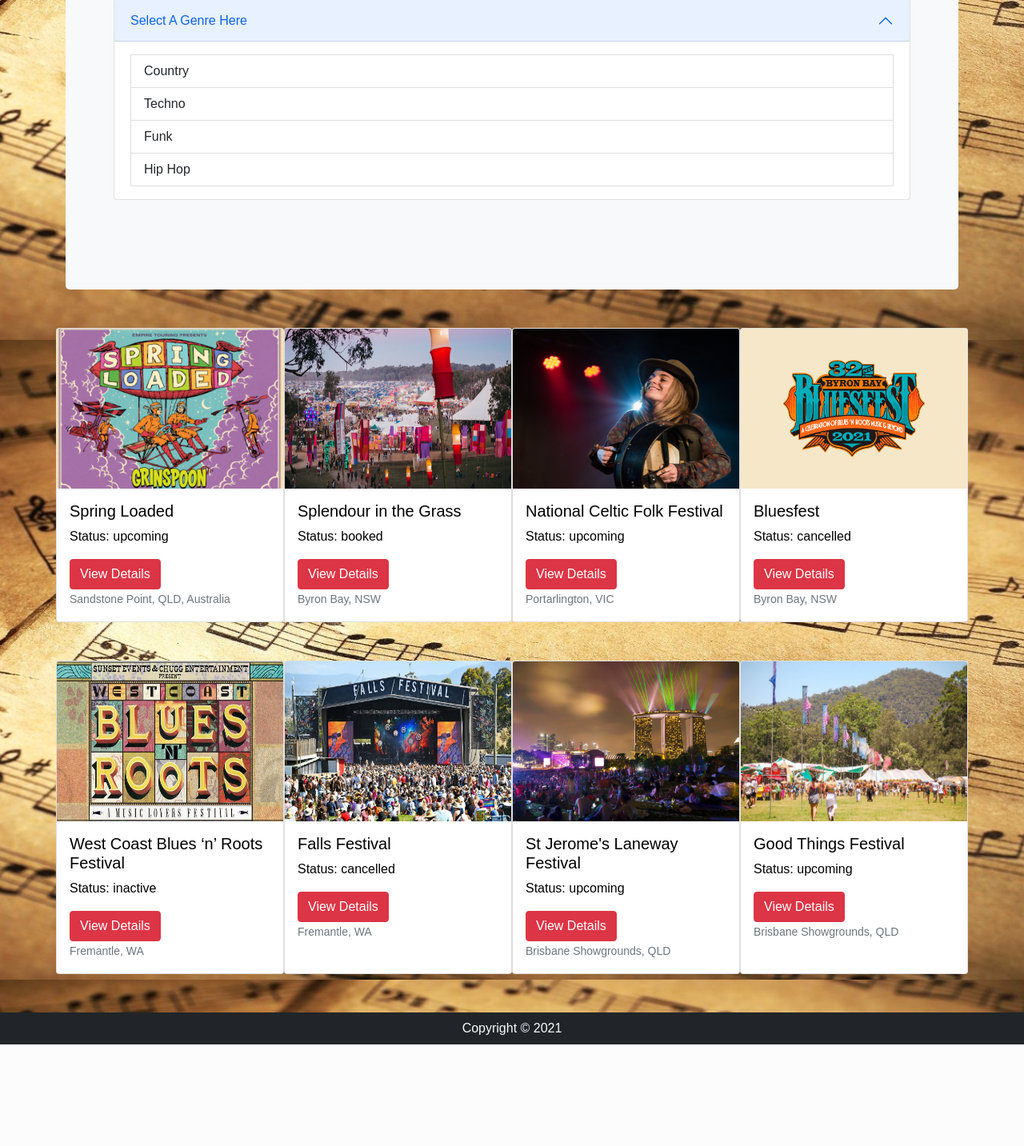
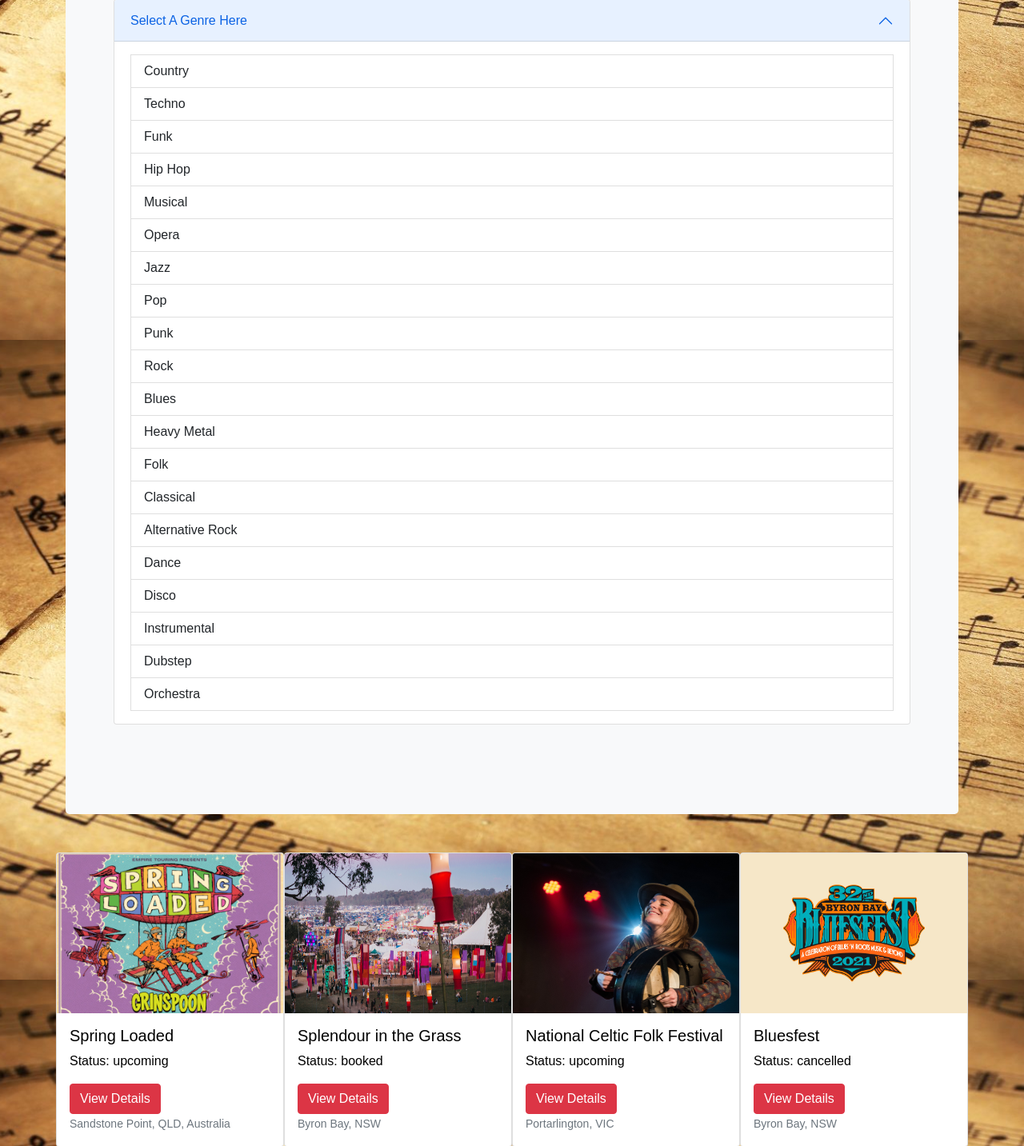
Before and after one commit to JP-QUT-IT/HarmonE-Music, a Flask app: page / in a window 1280 px wide, after a click on "Select A Genre Here". Shown: the part 375-1808 px from the top of the page at 80% size. Before the commit the page ends 1681 px from the top, so only its background shows below. Run offline with Flask 2, Linux system fonts and the light colour scheme; data comes from the database, SQL or seed files in the repository; some libraries are stand-ins or nearby versions.

Commit message:
created event genres into buttons

```diff
--- a/music/templates/index.html
+++ b/music/templates/index.html
@@ -39,8 +39,38 @@
                 <button type="submit" name="genre_filter" value="Hip Hop"
                   class="list-group-item list-group-item-action">Hip
                   Hop</button>
-
-
+                <button type="submit" name="genre_filter" value="Musical"
+                  class="list-group-item list-group-item-action">Musical</button>
+                <button type="submit" name="genre_filter" value="Opera"
+                  class="list-group-item list-group-item-action">Opera</button>
+                <button type="submit" name="genre_filter" value="Jazz"
+                  class="list-group-item list-group-item-action">Jazz</button>
+                <button type="submit" name="genre_filter" value="Pop"
+                  class="list-group-item list-group-item-action">Pop</button>
+                <button type="submit" name="genre_filter" value="Punk"
+                  class="list-group-item list-group-item-action">Punk</button>
+                <button type="submit" name="genre_filter" value="Rock"
+                  class="list-group-item list-group-item-action">Rock</button>
+                <button type="submit" name="genre_filter" value="Blues"
+                  class="list-group-item list-group-item-action">Blues</button>
+                <button type="submit" name="genre_filter" value="Heavy Metal"
+                  class="list-group-item list-group-item-action">Heavy Metal</button>
+                <button type="submit" name="genre_filter" value="Folk"
+                  class="list-group-item list-group-item-action">Folk</button>
+                <button type="submit" name="genre_filter" value="Classical"
+                  class="list-group-item list-group-item-action">Classical</button>
+                <button type="submit" name="genre_filter" value="Alternative Rock"
+                  class="list-group-item list-group-item-action">Alternative Rock</button>
+                <button type="submit" name="genre_filter" value="Dance"
+                  class="list-group-item list-group-item-action">Dance</button>
+                <button type="submit" name="genre_filter" value="Disco"
+                  class="list-group-item list-group-item-action">Disco</button>
+                <button type="submit" name="genre_filter" value="Instrumental"
+                  class="list-group-item list-group-item-action">Instrumental</button>
+                <button type="submit" name="genre_filter" value="Dubstep"
+                  class="list-group-item list-group-item-action">Dubstep</button>
+                <button type="submit" name="genre_filter" value="Orchestra"
+                  class="list-group-item list-group-item-action">Orchestra</button>
               </form>
             </div>
           </div>
```
